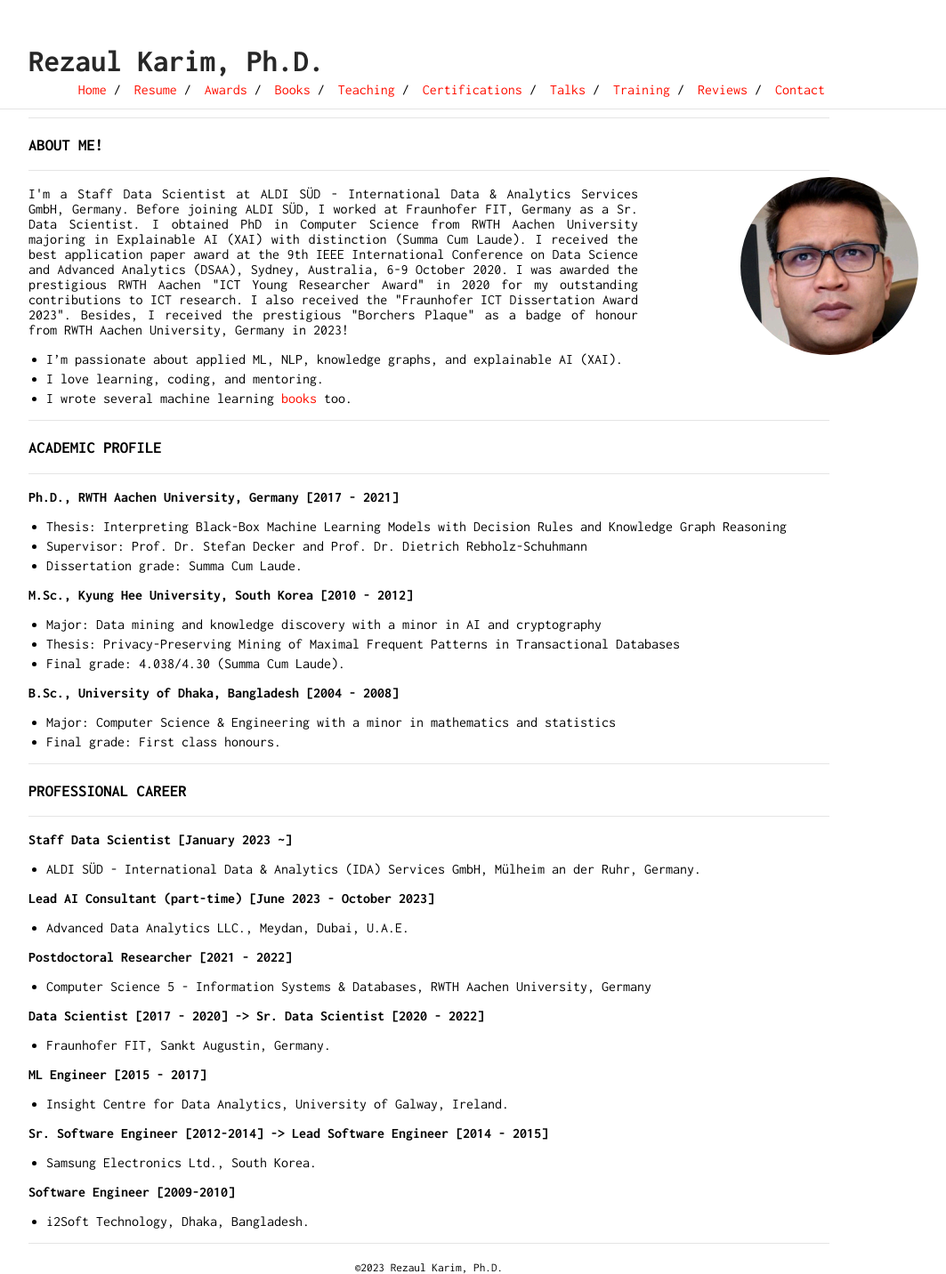
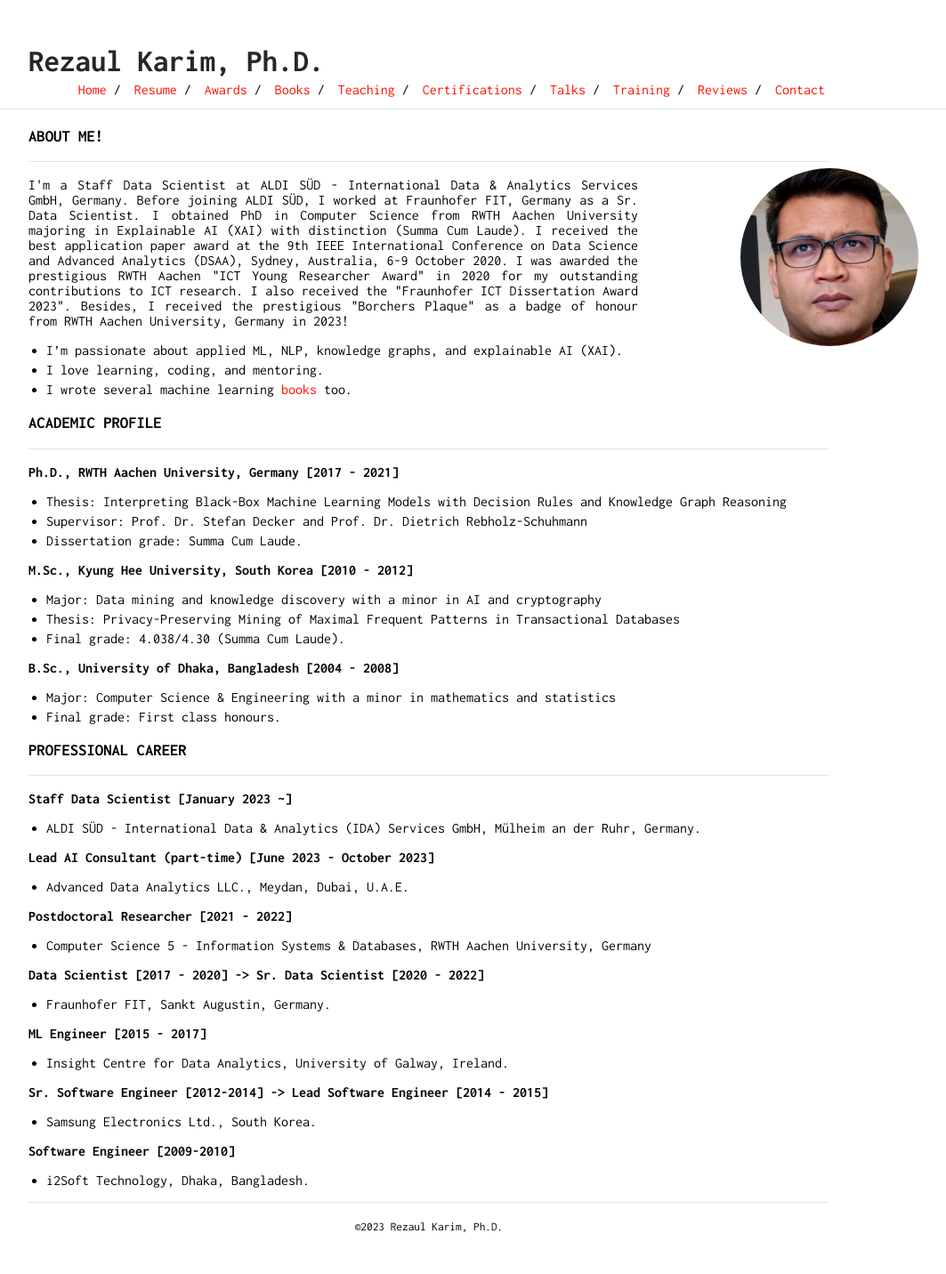
Before and after one commit to rezacsedu/rezacsedu.github.io, a Jekyll site: the page built from index.md, in a window 1280 px wide. Shown: the whole page at 89% size, without its empty margins (158-1221 px from the left). Built offline with Jekyll 4.4.1, drawn with Linux system fonts in a browser that asks for light colours; our own code applies the rules of GitHub Pages for plain Markdown files; after the commit the page ends 1386 px from its top, so only the background shows below that.

```diff
--- a/index.md
+++ b/index.md
@@ -1,4 +1,3 @@
-___
 ### ABOUT ME!
 ___
 <img class="profile-picture" src="img/1664312512000.jpg" width="100">
@@ -9,7 +8,6 @@ ___
 - I love learning, coding, and mentoring.
 - I wrote several machine learning [books](https://www.amazon.com/s?k=Md.+Rezaul+Karim&ref=nb_sb_noss) too.
 
-___
 ### ACADEMIC PROFILE
 ___
 
@@ -27,7 +25,6 @@ ___
 - Major: Computer Science & Engineering with a minor in mathematics and statistics
 - Final grade: First class honours.
 
-___
 ### PROFESSIONAL CAREER
 ___
 
```
